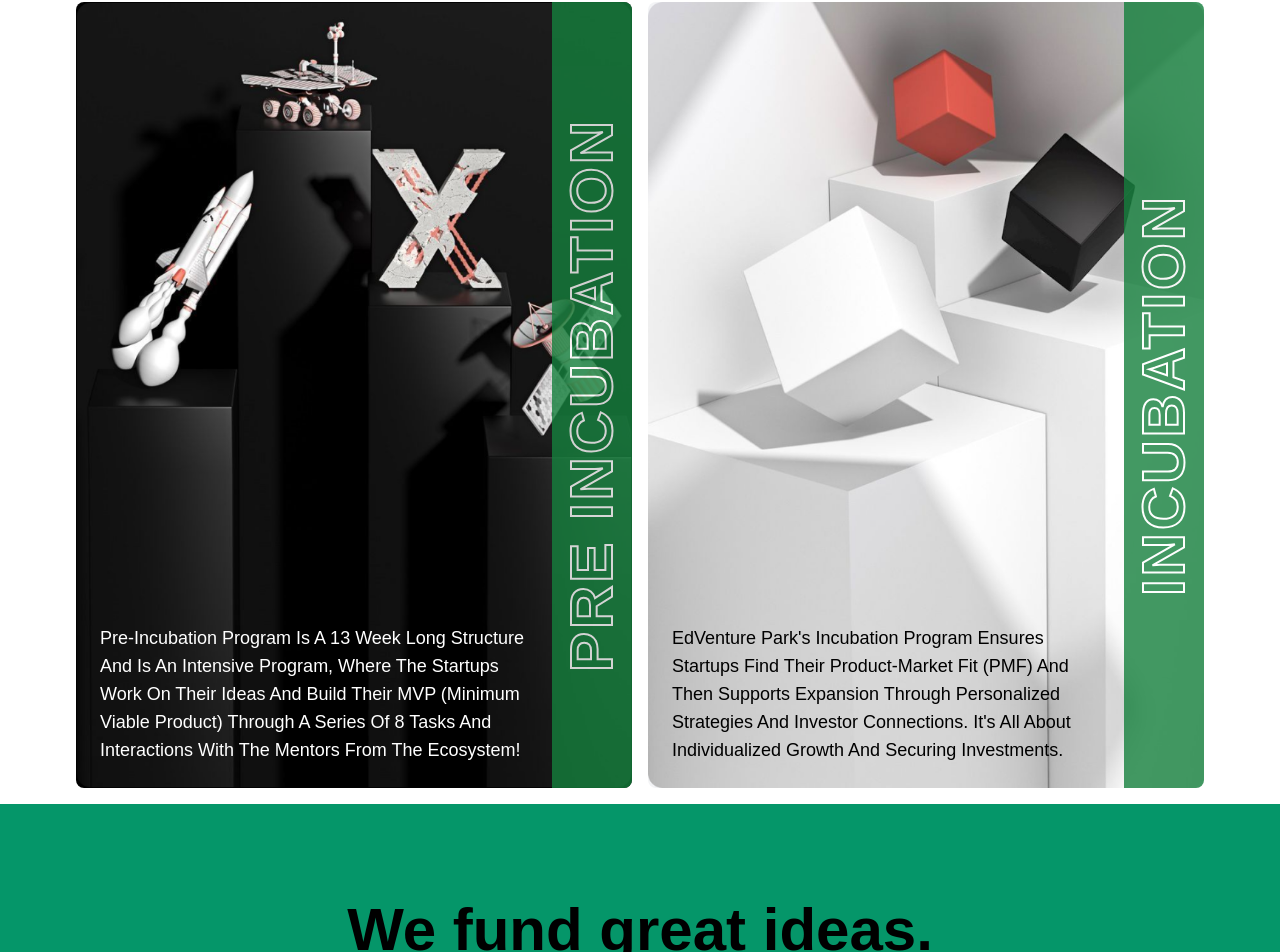
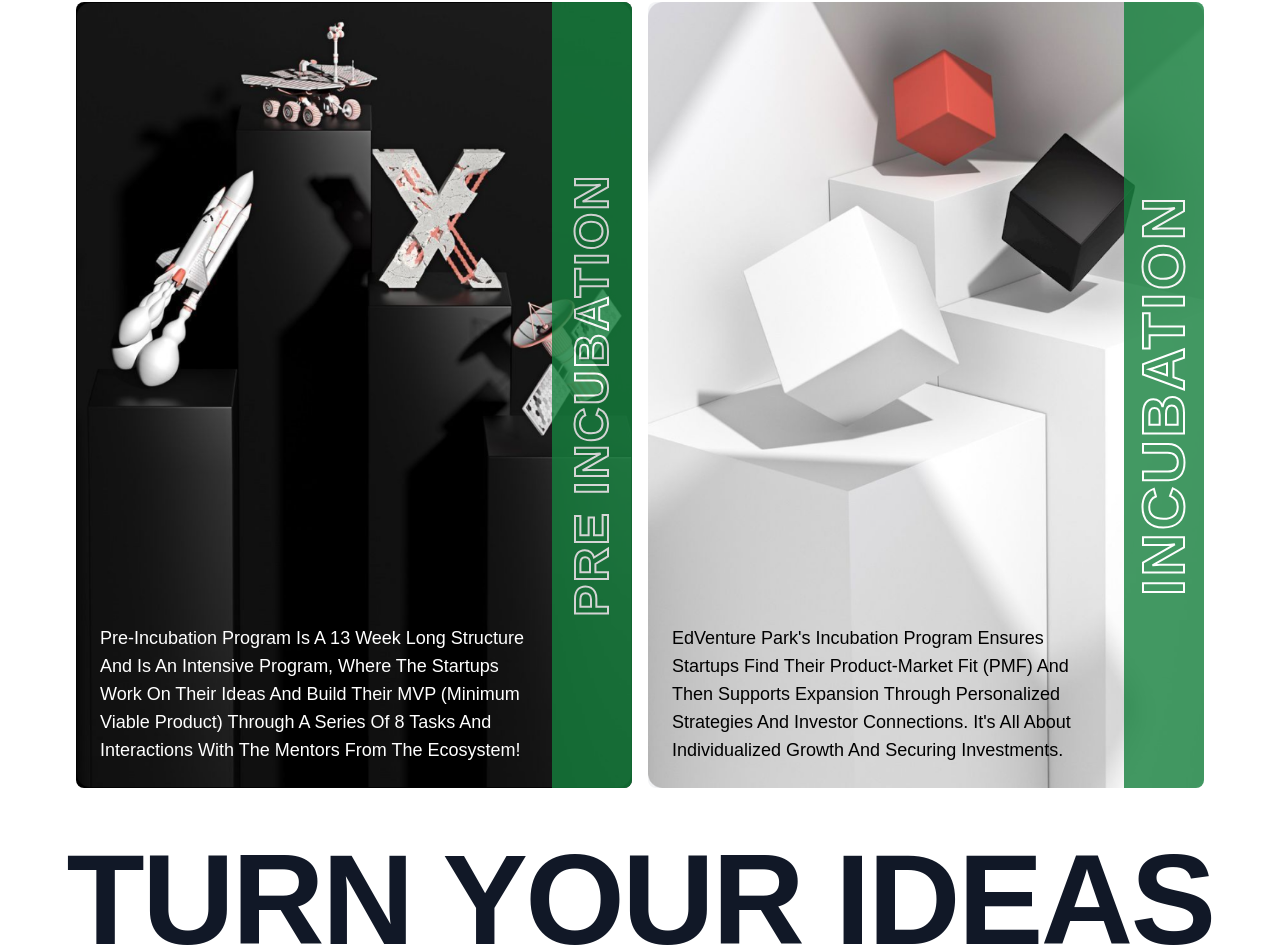
Before and after one commit to Edventure-park/Main-Website, a Next.js app: page / in a window 1280 px wide. Shown: the part 1967-2919 px from the top of the page. Built offline with nearby package versions, Linux system fonts and the light colour scheme.

Commit message:
feat: Add Turn Your Ideas Text

```diff
--- a/components/home/Incubation-Info.tsx
+++ b/components/home/Incubation-Info.tsx
@@ -6,6 +6,7 @@
 
 function Incubation_info() {
   return (
+    <>
       <div className="mx-auto flex w-full max-w-6xl flex-col gap-4 px-3 py-4 md:flex-row">
         {/* Pre-Incubation Card */}
         <div className="relative w-full overflow-hidden rounded-lg md:w-1/2">
@@ -21,10 +22,9 @@
           </div>
           {/* Green label */}
           <div className="absolute inset-y-0 right-0 flex w-20 items-center justify-center bg-green-700 opacity-80">
-          <div className="-rotate-90 whitespace-nowrap text-6xl font-bold tracking-wider text-transparent"
+            <div className="-rotate-90 whitespace-nowrap text-5xl font-bold tracking-wider text-transparent"
                 style={{
-                 WebkitTextStroke: '2px white',
-                //  textStroke: '1px white'
+                  WebkitTextStroke: '2px white'
                 }}>
               PRE INCUBATION
             </div>
@@ -52,8 +52,7 @@
           <div className="absolute inset-y-0 right-0 flex w-20 items-center justify-center bg-green-700 opacity-80">
             <div className="-rotate-90 whitespace-nowrap text-6xl font-bold tracking-wider text-transparent"
                 style={{
-                 WebkitTextStroke: '2px white',
-                //  textStroke: '1px white'
+                  WebkitTextStroke: '2px white'
                 }}>
               INCUBATION
             </div>
@@ -66,7 +65,19 @@
           </div>
         </div>
       </div>
+      <div className="w-full">
+        <div className="w-full px-4 py-8">
+          <h1 className="w-full text-5xl font-black tracking-tighter text-gray-900 sm:text-6xl md:text-7xl lg:text-9xl" style={{
+            letterSpacing: '-0.02em',
+            textAlign: 'center',
+            maxWidth: '100%',
+            display: 'block'
+          }}>
+            TURN YOUR IDEAS
+          </h1>
+        </div>
+      </div>
+    </>
   );
 }
-
 export default Incubation_info;
```
Lines whose indentation alone changed are shown as unchanged.
